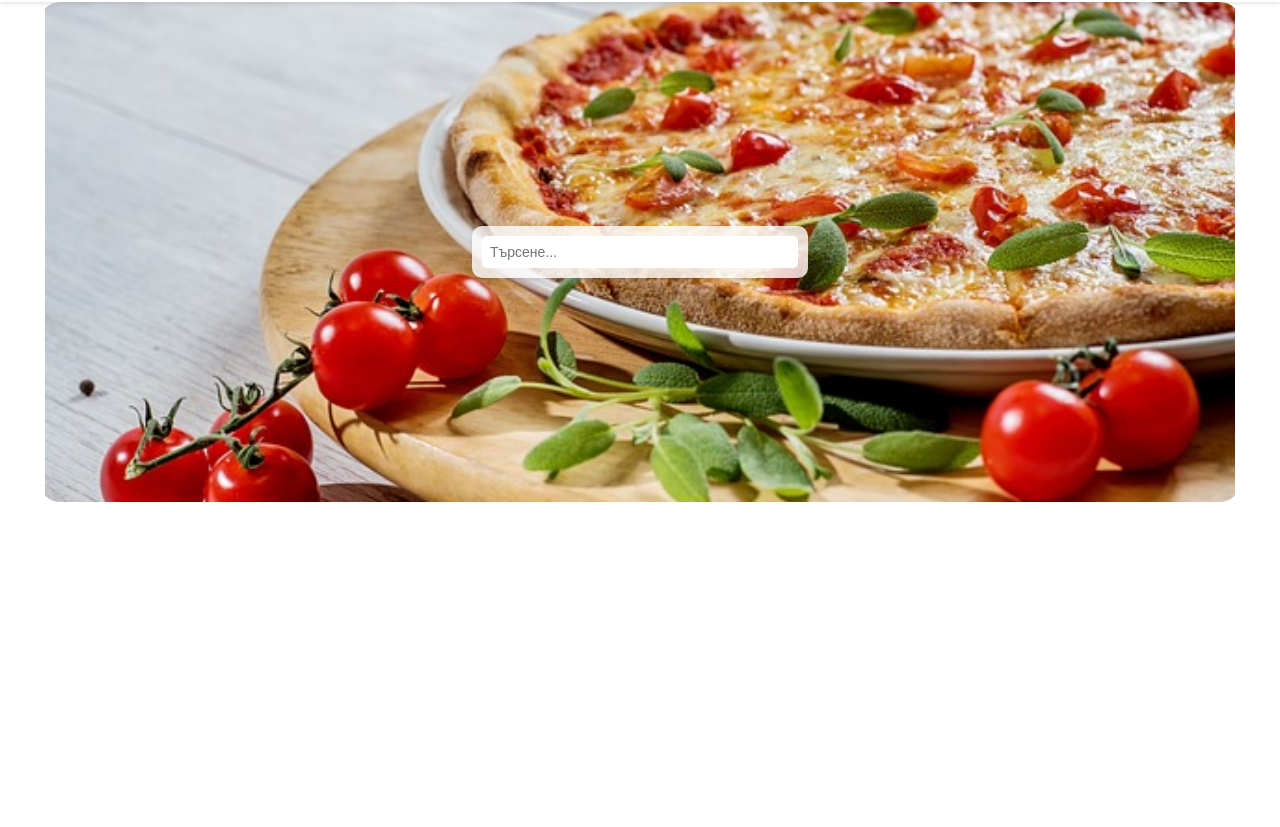
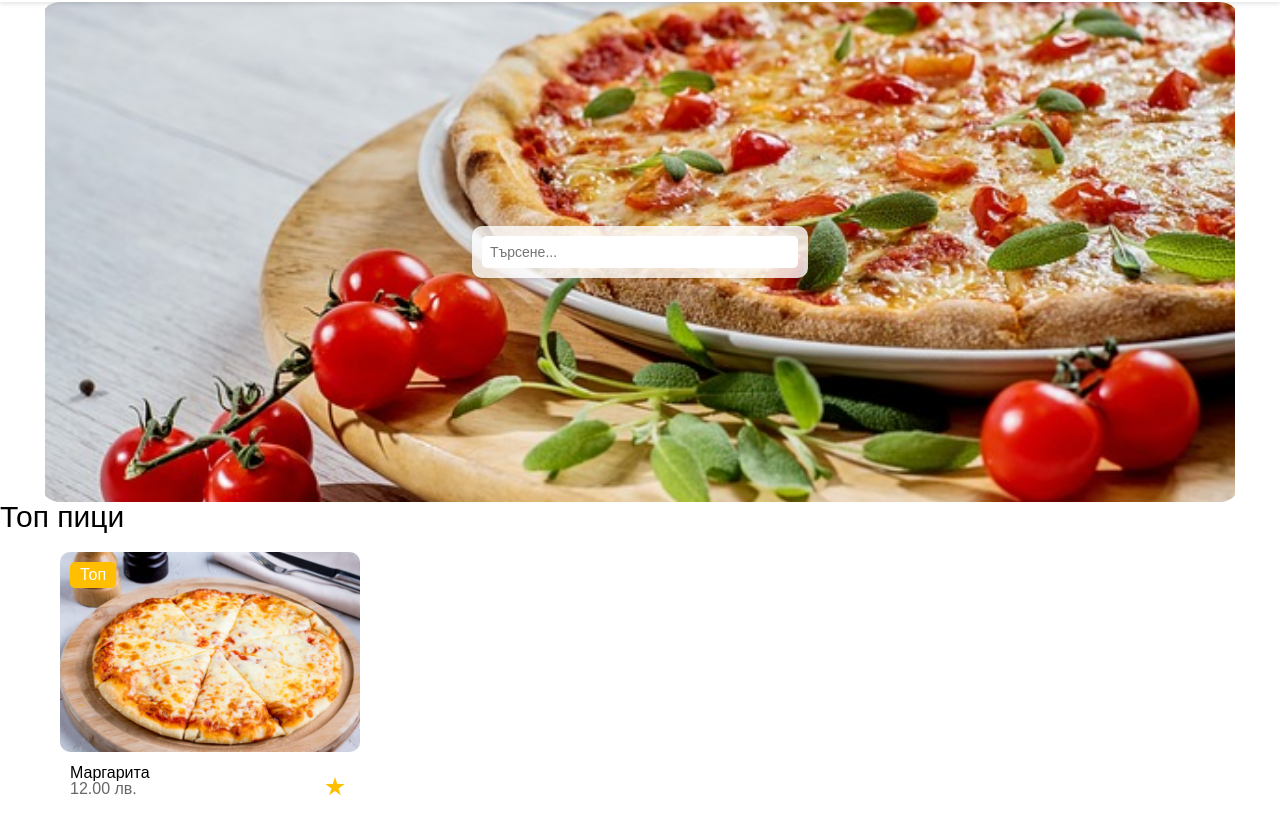
Before and after one commit to tanya-dim-yo/cheese_please_pizzeria, a plain HTML site: page index.html in a window 1280 px wide. Shown: the part 91-918 px from the top of the page. Before the commit the page ends 800 px from the top, so only its background shows below. Drawn offline with nearby package versions, Linux system fonts and the light colour scheme.

Commit message:
Top pizzas section added.

```diff
--- a/index.html
+++ b/index.html
@@ -40,5 +40,21 @@
         </div>
     </section>
     <!-- Main image End -->
+    <h1>Топ пици</h1>
+    <!-- Top pizzas Start -->
+    <div class="product-container">
+        <div class="product">
+            <div class="label">Топ</div>
+            <img src="./images/menu/pizza/margherita.jpg" alt="Пица Маргарита">
+            <div class="info">
+                <h3 class="title">Маргарита</h3>
+                <span class="price">12.00 лв.</span>
+            </div>
+            <div class="rating">
+                <div class="star"></div>
+            </div>
+        </div>
+    </div>
+    <!-- Top pizzas End -->
 </body>
 </html>
--- a/styles/site.css
+++ b/styles/site.css
@@ -78,3 +78,60 @@ html, body {
     outline: none;
     font-size: 14px;
 }
+
+.product-container {
+    display: flex;
+    flex-wrap: wrap;
+    padding: 0 40px;
+}
+
+.product {
+    position: relative;
+    width: 25%;
+    margin: 20px;
+}
+
+.label {
+    position: absolute;
+    top: 10px;
+    left: 10px;
+    background-color: #ffbf00;
+    color: #fff;
+    padding: 5px 10px;
+    border-radius: 5px;
+}
+
+.product img {
+    width: 100%;
+    border-radius: 10px;
+}
+
+.info {
+    padding: 10px;
+}
+
+.title {
+    margin: 0;
+}
+
+.price {
+    color: #666;
+}
+
+.rating {
+    position: absolute;
+    bottom: 10px;
+    right: 10px;
+}
+
+.star {
+    width: 20px;
+    height: 20px;
+    background-color: #ffbf00;
+    clip-path: polygon(50% 0%, 61% 35%, 98% 35%, 68% 57%, 79% 91%, 50% 70%, 21% 91%, 32% 57%, 2% 35%, 39% 35%);
+    margin-right: 5px;
+}
+
+h1 {
+    font-size: 30px;
+}
```
